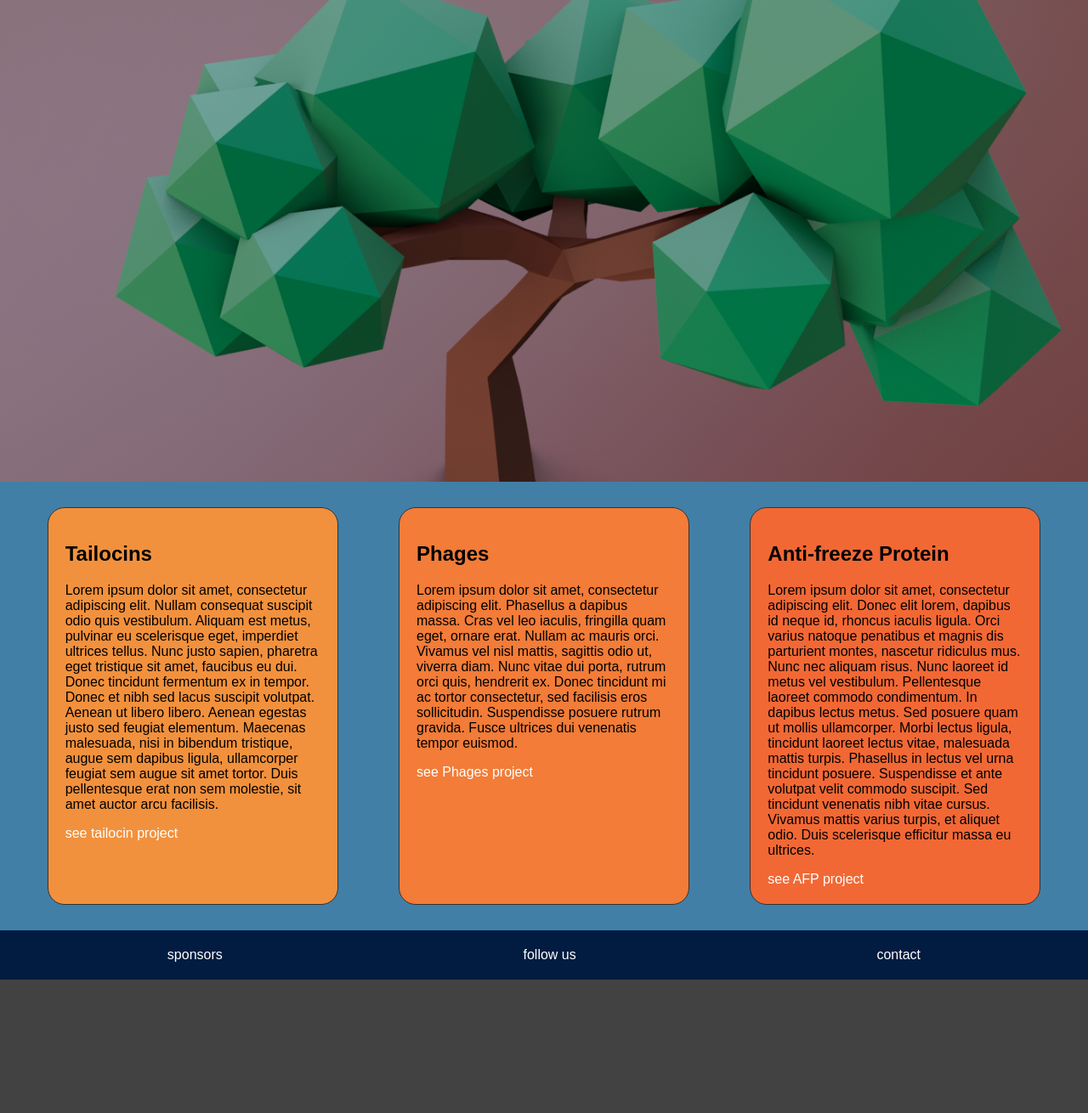
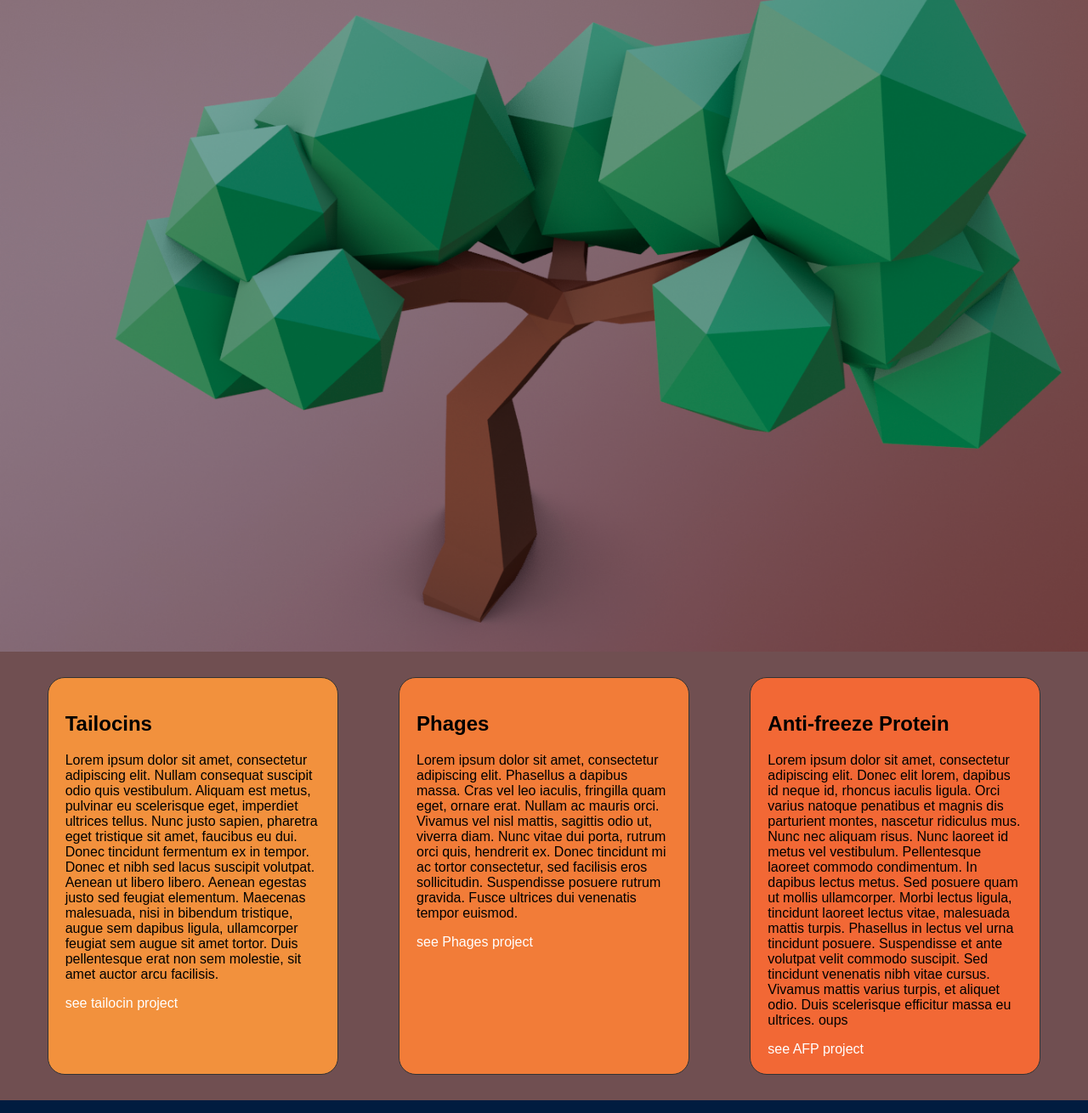
Before and after one commit to PabloiGEM/iGEMrepo, a plain HTML site: page index.html in a window 1280 px wide. Shown: the part 53-1363 px from the top of the page at 85% size. Before the commit the page ends 1206 px from the top, so only its background shows below. Drawn offline with Linux system fonts and the light colour scheme.

Commit message:
modified index.html oups

```diff
--- a/index.html
+++ b/index.html
@@ -27,7 +27,7 @@
                     <br></p><a href="project.html">see Phages project</a></div>
                 <div class="flexbox-item flexbox-item-3"><h1>Anti-freeze Protein</h1>
                     <p>Lorem ipsum dolor sit amet, consectetur adipiscing elit. Donec elit lorem, dapibus id neque id, rhoncus iaculis ligula. Orci varius natoque penatibus et magnis dis parturient montes, nascetur ridiculus mus. Nunc nec aliquam risus. Nunc laoreet id metus vel vestibulum. Pellentesque laoreet commodo condimentum. In dapibus lectus metus. Sed posuere quam ut mollis ullamcorper. Morbi lectus ligula, tincidunt laoreet lectus vitae, malesuada mattis turpis. Phasellus in lectus vel urna tincidunt posuere. Suspendisse et ante volutpat velit commodo suscipit. Sed tincidunt venenatis nibh vitae cursus. Vivamus mattis varius turpis, et aliquet odio. Duis scelerisque efficitur massa eu ultrices.
-                        <br></p><a href="project.html">see AFP project</a>
+                        oups<br></p><a href="project.html">see AFP project</a>
              </div>
             </div>
         </section>
--- a/style copy.css
+++ b/style copy.css
@@ -30,7 +30,7 @@ header.Home{
     background-repeat: no-repeat;
     background-position-y: 25%;
     background-position-x: 75%;
-    height: 600px;
+    height: 800px;
 }
 
 .logo {
@@ -48,7 +48,7 @@ header.Home{
 }
 
 section {
-    background-color: #417FA6;
+    background-color: #704F51;
     color: black;
     padding: 20px;
 }
```
